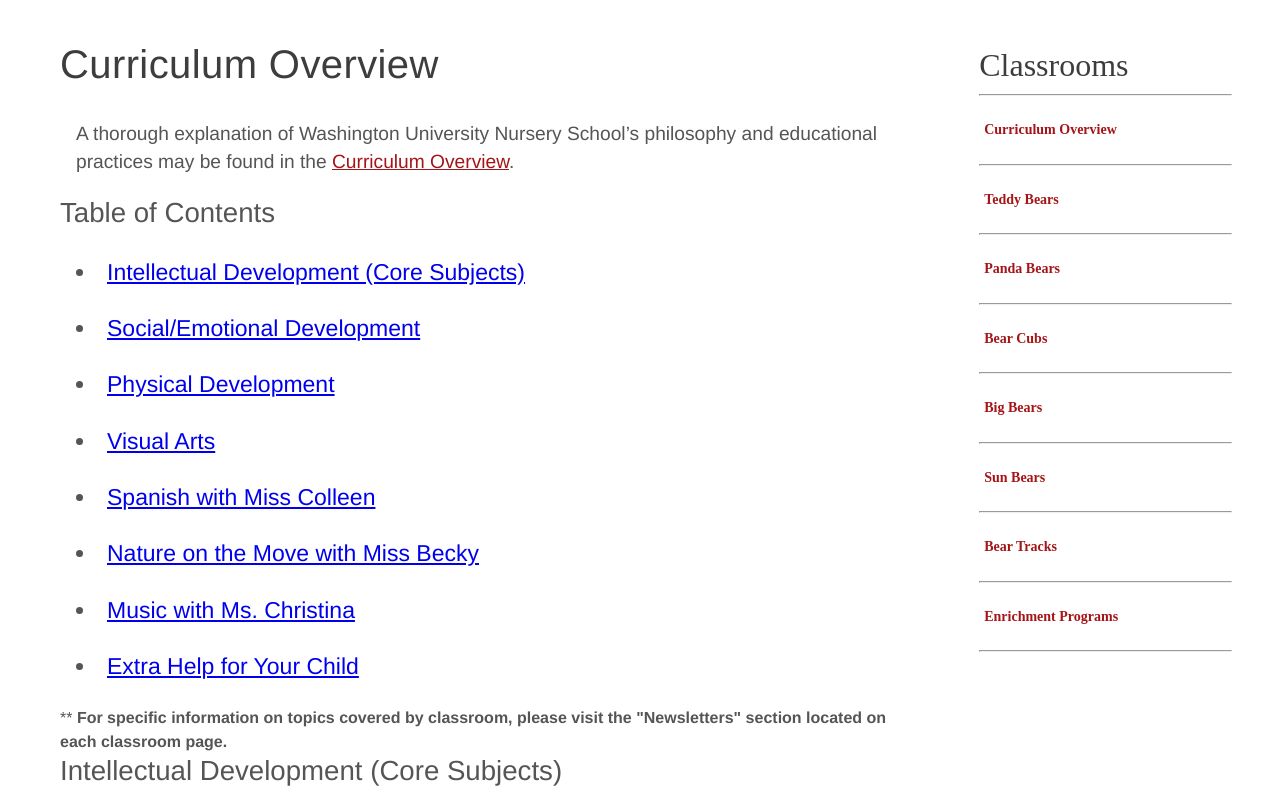
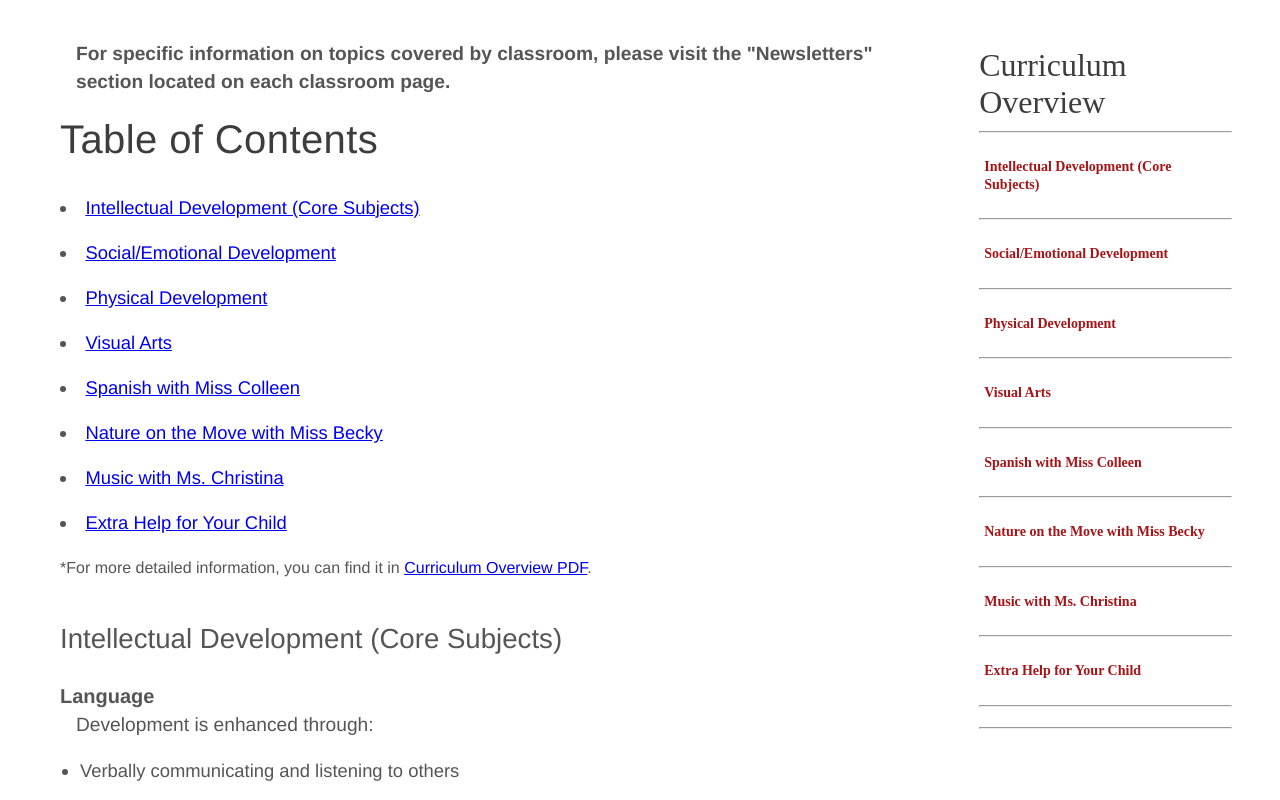
Before and after one commit to cse-256-f23/information-foraging-project-isabel-vicky-nicole-angela, a website: page files/curriculum_overview.html in a window 1280 px wide. Shown: the top 800 px of the page. Drawn offline with nearby package versions, Linux system fonts and the light colour scheme; files that its build step writes are made by us from their sources; files whose address does not match are found by name.

Commit message:
Curriculem overview

```diff
--- a/files/curriculum_overview.html
+++ b/files/curriculum_overview.html
@@ -32,16 +32,16 @@
   <ts-load data-name="header"></ts-load>
   <div id="page-content">
     <main>
-      <h1>Curriculum Overview</h1>
       <p>
-        A thorough explanation of Washington University Nursery School’s
-        philosophy and educational practices may be found in the
-        <a class="download" href="downloads/curriculum_overview.pdf" target="_blank">Curriculum Overview</a>.
+        <strong> For specific information on topics covered by classroom, please visit the "Newsletters" section located on each classroom page. </strong>
+
+
 
       </p>
 
-      <h2>Table of Contents </h2>
-      <div class="topics-list">
+      <h1>Table of Contents </h1>
+      <!-- <div class="topics-list"> -->
+        <p>
         <li> <a href="#intellectual_development">Intellectual Development (Core Subjects)</a> </li>
         <li> <a href="#social_emotional_development">Social/Emotional Development</a> </li>
         <li> <a href="#physical_dev">Physical Development</a></li>
@@ -50,11 +50,10 @@
         <li> <a href="#nature">Nature on the Move with Miss Becky</a></li>
         <li> <a href="#music">Music with Ms. Christina</a> </li>
         <li> <a href="#extra_help">Extra Help for Your Child</a> </li>
-      </div>
-
-      **<strong> For specific information on topics covered by classroom, please visit the "Newsletters" section located on each classroom page. </strong><br>
-
-      <!-- <a href="#PT_conferences">Parent Teacher Conferences</a> <br />  -->
+      <!-- </div> -->
+      *For more detailed information, you can find it in <a class="download" href="downloads/curriculum_overview.pdf" target="_blank">Curriculum Overview PDF</a>.
+    </p>
+      <br>
 
       <a id="intellectual_development"><h2>Intellectual Development (Core Subjects)</h2></a>
 
@@ -297,10 +296,26 @@
     <div class="widget-area stick secondary" role="complementary">
       <ul class="subnav">
         <li class="page_item page-item-95 page_item_has_children current_page_item">
-          <a href="files/classrooms.html" aria-current="page">Classrooms</a>
+          <a href="files/curriculum_overview.html" aria-current="page">Curriculum Overview</a>
           <ul class="children">
             <li><hr></li>
-            <li class="page_item page-item-10528">
+            <li> <a href="#intellectual_development">Intellectual Development (Core Subjects)</a> </li>
+            <li><hr></li>
+            <li> <a href="#social_emotional_development">Social/Emotional Development</a> </li>
+            <li><hr></li>
+            <li> <a href="#physical_dev">Physical Development</a></li>
+            <li><hr></li>
+            <li> <a href="#visual_arts">Visual Arts</a> </li>
+            <li><hr></li>
+            <li> <a href="#spanish">Spanish with Miss Colleen</a></li>
+            <li><hr></li>
+            <li> <a href="#nature">Nature on the Move with Miss Becky</a></li>
+            <li><hr></li>
+            <li> <a href="#music">Music with Ms. Christina</a> </li>
+            <li><hr></li>
+            <li> <a href="#extra_help">Extra Help for Your Child</a> </li>
+            <li><hr></li>
+            <!-- <li class="page_item page-item-10528">
               <a href="files/curriculum_overview.html">Curriculum Overview</a>
             </li>
             <li><hr></li>
@@ -330,7 +345,7 @@
             <li><hr></li>
             <li class="page_item page-item-10514">
               <a href="files/enrichment_programs.html">Enrichment Programs</a>
-            </li>
+            </li> -->
             <li><hr></li>
           </ul>
         </li>
```
